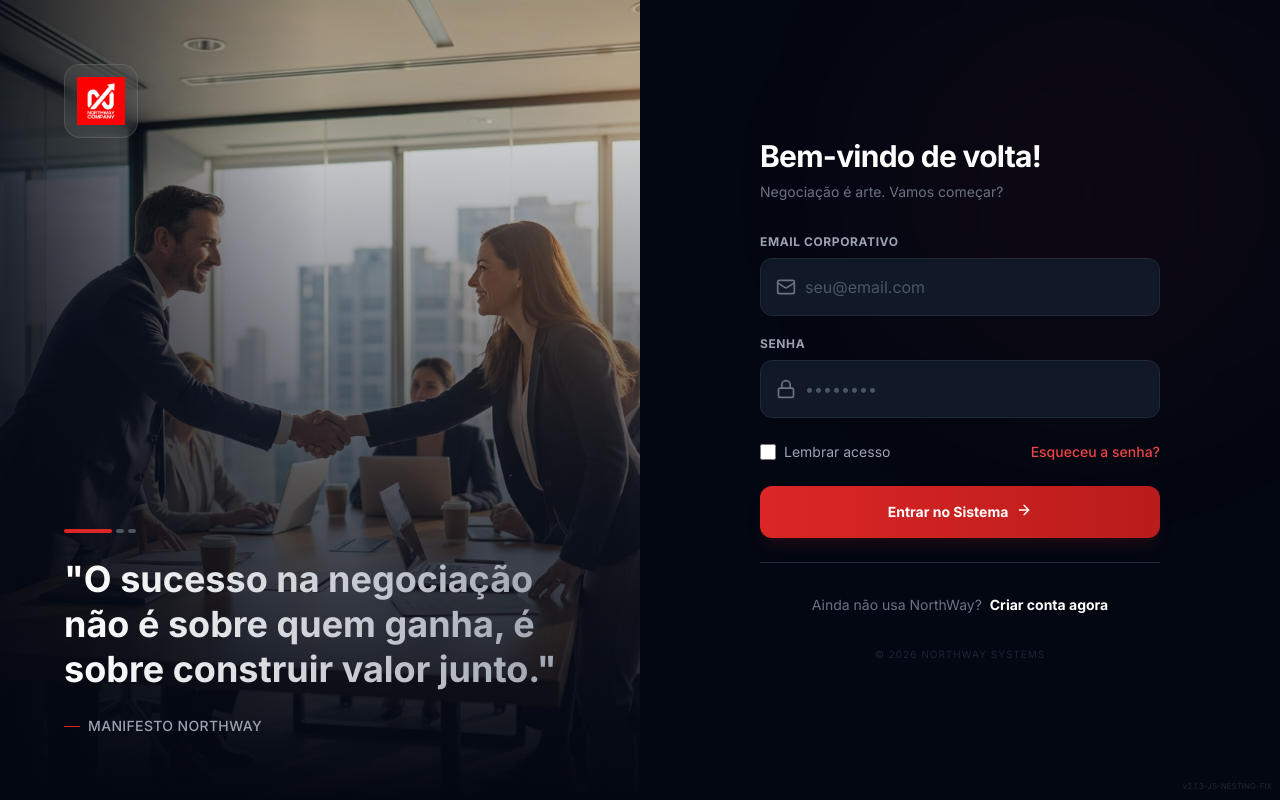
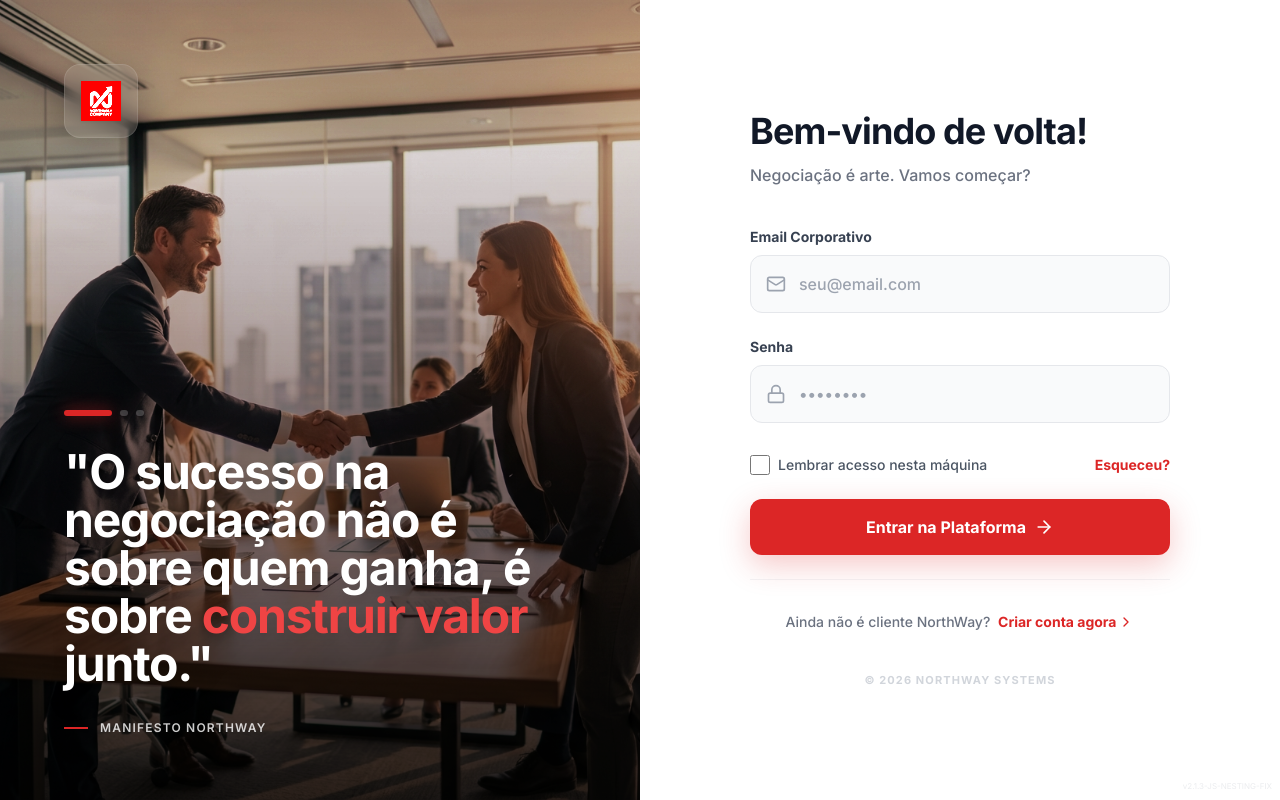
Before and after one commit to marcioholm/NorthWay-2.0, a Flask app: page /login in a window 1280 px wide. Run offline with Flask 3, Linux system fonts and the light colour scheme; some libraries are stand-ins or nearby versions.

Commit message:
Feat: Update Login to Clean Premium (Red/White) - Retry

```diff
--- a/northway_crm/templates/login.html
+++ b/northway_crm/templates/login.html
@@ -1,137 +1,147 @@
 {% extends "base.html" %}
 
 {% block content %}
-<div class="min-h-screen flex bg-gray-950 text-white font-sans selection:bg-red-600 selection:text-white">
-    <!-- Left Side: Cinematic Image -->
-    <div class="hidden lg:flex lg:w-1/2 relative overflow-hidden">
-        <!-- Background Image with Zoom Effect -->
+<div class="min-h-screen flex bg-white font-sans selection:bg-red-600 selection:text-white">
+    <!-- Left Side: Cinematic Image (Unchanged complexity, just clean overlay) -->
+    <div class="hidden lg:flex lg:w-1/2 relative overflow-hidden bg-gray-900">
+        <!-- Background Image -->
         <div id="login-bg-image"
-            class="absolute inset-0 bg-cover bg-center transition-transform duration-[30s] ease-out transform scale-100 hover:scale-110"
+            class="absolute inset-0 bg-cover bg-center transition-transform duration-[40s] ease-out transform scale-100 hover:scale-110"
             data-bg="{{ url_for('static', filename='images/login-bg.png') }}"></div>
 
-        <!-- Premium Gradient Overlay -->
-        <div class="absolute inset-0 bg-gradient-to-t from-gray-950 via-gray-900/60 to-transparent"></div>
-        <div class="absolute inset-0 bg-gradient-to-r from-gray-950 via-transparent to-transparent opacity-80"></div>
+        <!-- Elegant Overlay (Darker to make text pop, but image clearer) -->
+        <div
+            class="absolute inset-0 bg-gradient-to-t from-black/90 via-black/40 to-transparent mix-blend-multiply opacity-90">
+        </div>
+        <div class="absolute inset-0 bg-red-900/20 mix-blend-overlay"></div>
 
         <!-- Content -->
         <div class="relative z-10 p-16 flex flex-col justify-between h-full w-full">
             <div>
-                <!-- Logo Floating -->
-                <div class="inline-flex p-3 rounded-2xl bg-white/5 backdrop-blur-md border border-white/10 shadow-2xl">
-                    <img src="{{ url_for('static', filename='images/logo.png') }}" alt="NorthWay" class="h-12 w-auto">
+                <!-- Glass Logo Container -->
+                <div
+                    class="inline-flex p-4 rounded-2xl bg-white/10 backdrop-blur-md border border-white/10 shadow-[0_8px_32px_rgba(0,0,0,0.2)]">
+                    <img src="{{ url_for('static', filename='images/logo.png') }}" alt="NorthWay"
+                        class="h-10 w-auto brightness-200 contrast-125 filter drop-shadow-sm">
                 </div>
             </div>
 
             <div class="max-w-xl">
-                <div class="flex gap-1 mb-6">
-                    <div class="h-1 w-12 bg-red-600 rounded-full"></div>
-                    <div class="h-1 w-2 bg-gray-600 rounded-full"></div>
-                    <div class="h-1 w-2 bg-gray-600 rounded-full"></div>
+                <div class="flex gap-2 mb-8">
+                    <div class="h-1.5 w-12 bg-red-600 rounded-full shadow-[0_0_15px_rgba(220,38,38,0.6)]"></div>
+                    <div class="h-1.5 w-2 bg-white/20 rounded-full"></div>
+                    <div class="h-1.5 w-2 bg-white/20 rounded-full"></div>
                 </div>
                 <blockquote
-                    class="text-4xl font-bold leading-tight mb-6 text-transparent bg-clip-text bg-gradient-to-r from-white to-gray-400">
-                    "O sucesso na negociação não é sobre quem ganha, é sobre construir valor junto."
+                    class="text-4xl md:text-5xl font-bold leading-[1.1] mb-8 text-white tracking-tight drop-shadow-xl">
+                    "O sucesso na negociação não é sobre quem ganha, é sobre <span class="text-red-500">construir
+                        valor</span> junto."
                 </blockquote>
-                <p class="text-gray-400 font-medium tracking-wide uppercase text-sm flex items-center gap-2">
-                    <span class="w-4 h-[1px] bg-red-600"></span> Manifesto NorthWay
+                <p class="text-white/80 font-semibold tracking-widest uppercase text-xs flex items-center gap-3">
+                    <span class="w-6 h-[2px] bg-red-600"></span> Manifesto NorthWay
                 </p>
             </div>
         </div>
     </div>
 
-    <!-- Right Side: Login Form -->
-    <div class="w-full lg:w-1/2 flex items-center justify-center p-8 lg:p-16 bg-gray-950 relative">
-        <!-- Decorator -->
-        <div class="absolute top-0 right-0 w-96 h-96 bg-red-600/5 rounded-full blur-[100px] pointer-events-none"></div>
+    <!-- Right Side: Login Form (Clean White & Red) -->
+    <div class="w-full lg:w-1/2 flex items-center justify-center p-8 lg:p-20 bg-white relative">
+        <div class="w-full max-w-[420px] space-y-10 relative z-10">
 
-        <div class="w-full max-w-[400px] space-y-8 relative z-10">
+            <!-- Header -->
             <div class="text-center lg:text-left">
                 <!-- Mobile Logo -->
                 <div class="flex justify-center lg:justify-start lg:hidden mb-10">
                     <img src="{{ url_for('static', filename='images/logo.png') }}" alt="NorthWay" class="h-10 w-auto">
                 </div>
 
-                <h2 class="text-3xl font-bold tracking-tight text-white">Bem-vindo de volta!</h2>
-                <p class="mt-2 text-sm text-gray-500" id="sales-quote">Foco no cliente, o resto vem.</p>
+                <h1 class="text-4xl font-bold tracking-tight text-gray-900 mb-3">Bem-vindo de volta!</h1>
+                <p class="text-base text-gray-500 font-medium" id="sales-quote">Foco no cliente, o resto vem.</p>
             </div>
 
+            <!-- Alerts -->
             {% with messages = get_flashed_messages(with_categories=true) %}
             {% if messages %}
             {% for category, message in messages %}
-            <div class="p-4 rounded-xl bg-red-500/10 border border-red-500/20 flex items-start gap-3 animate-fade-in">
-                <i data-lucide="alert-circle" class="w-5 h-5 text-red-500 flex-shrink-0 mt-0.5"></i>
-                <p class="text-sm text-red-400 font-medium">{{ message }}</p>
+            <div
+                class="p-4 rounded-xl bg-red-50 border border-red-100 flex items-start gap-4 animate-fade-in shadow-sm">
+                <div class="p-1 bg-red-100 rounded-full text-red-600">
+                    <i data-lucide="alert-circle" class="w-5 h-5"></i>
+                </div>
+                <p class="text-sm text-red-800 font-semibold leading-relaxed pt-0.5">{{ message }}</p>
             </div>
             {% endfor %}
             {% endif %}
             {% endwith %}
 
-            <form class="mt-8 space-y-6" action="{{ url_for('auth.login') }}" method="POST"
+            <form class="space-y-6" action="{{ url_for('auth.login') }}" method="POST"
                 onsubmit="showLoadingState(this)">
-                <div class="space-y-5">
+
+                <div class="space-y-6">
                     <div class="group">
                         <label for="email"
-                            class="block text-xs font-bold text-gray-400 uppercase tracking-wider mb-2 group-focus-within:text-red-500 transition-colors">Email
+                            class="block text-sm font-bold text-gray-700 mb-2 group-focus-within:text-red-600 transition-colors">Email
                             Corporativo</label>
-                        <div class="relative">
+                        <div class="relative transition-all duration-300 transform group-focus-within:-translate-y-1">
                             <div class="absolute inset-y-0 left-0 pl-4 flex items-center pointer-events-none">
                                 <i data-lucide="mail"
-                                    class="h-5 w-5 text-gray-500 group-focus-within:text-white transition-colors"></i>
+                                    class="h-5 w-5 text-gray-400 group-focus-within:text-red-600 transition-colors"></i>
                             </div>
                             <input id="email" name="email" type="email" autocomplete="email" required
-                                class="block w-full pl-11 pr-4 py-4 bg-gray-900 border border-gray-800 rounded-xl focus:outline-none focus:ring-2 focus:ring-red-600/50 focus:border-red-600 text-white placeholder-gray-600 transition-all shadow-inner"
+                                class="block w-full pl-12 pr-4 py-4 bg-gray-50 border border-gray-200 rounded-xl focus:outline-none focus:ring-4 focus:ring-red-50 focus:border-red-500 text-gray-900 placeholder-gray-400 transition-all font-medium"
                                 placeholder="seu@email.com">
                         </div>
                     </div>
 
                     <div class="group">
                         <label for="password"
-                            class="block text-xs font-bold text-gray-400 uppercase tracking-wider mb-2 group-focus-within:text-red-500 transition-colors">Senha</label>
-                        <div class="relative">
+                            class="block text-sm font-bold text-gray-700 mb-2 group-focus-within:text-red-600 transition-colors">Senha</label>
+                        <div class="relative transition-all duration-300 transform group-focus-within:-translate-y-1">
                             <div class="absolute inset-y-0 left-0 pl-4 flex items-center pointer-events-none">
                                 <i data-lucide="lock"
-                                    class="h-5 w-5 text-gray-500 group-focus-within:text-white transition-colors"></i>
+                                    class="h-5 w-5 text-gray-400 group-focus-within:text-red-600 transition-colors"></i>
                             </div>
                             <input id="password" name="password" type="password" autocomplete="current-password"
                                 required
-                                class="block w-full pl-11 pr-4 py-4 bg-gray-900 border border-gray-800 rounded-xl focus:outline-none focus:ring-2 focus:ring-red-600/50 focus:border-red-600 text-white placeholder-gray-600 transition-all shadow-inner"
+                                class="block w-full pl-12 pr-4 py-4 bg-gray-50 border border-gray-200 rounded-xl focus:outline-none focus:ring-4 focus:ring-red-50 focus:border-red-500 text-gray-900 placeholder-gray-400 transition-all font-medium"
                                 placeholder="••••••••">
                         </div>
                     </div>
                 </div>
 
-                <div class="flex items-center justify-between">
+                <div class="flex items-center justify-between pt-2">
                     <div class="flex items-center">
                         <input id="remember-me" name="remember-me" type="checkbox"
-                            class="h-4 w-4 bg-gray-800 border-gray-700 rounded text-red-600 focus:ring-red-600 focus:ring-offset-gray-900">
+                            class="h-5 w-5 text-red-600 focus:ring-red-500 border-gray-300 rounded cursor-pointer transition-all hover:scale-110">
                         <label for="remember-me"
-                            class="ml-2 block text-sm text-gray-400 select-none cursor-pointer hover:text-gray-300">Lembrar
-                            acesso</label>
+                            class="ml-2 block text-sm font-medium text-gray-600 select-none cursor-pointer hover:text-gray-900">Lembrar
+                            acesso nesta máquina</label>
                     </div>
                     <div class="text-sm">
-                        <a href="#" class="font-medium text-red-500 hover:text-red-400 transition-colors">Esqueceu a
-                            senha?</a>
+                        <a href="#" class="font-bold text-red-600 hover:text-red-800 transition-colors">Esqueceu?</a>
                     </div>
                 </div>
 
                 <button type="submit"
-                    class="w-full flex justify-center py-4 px-4 rounded-xl shadow-lg shadow-red-900/20 text-sm font-bold text-white bg-gradient-to-r from-red-600 to-red-700 hover:from-red-500 hover:to-red-600 focus:outline-none focus:ring-2 focus:ring-offset-2 focus:ring-offset-gray-900 focus:ring-red-600 transition-all transform hover:-translate-y-1">
-                    Entrar no Sistema
-                    <i data-lucide="arrow-right" class="ml-2 w-4 h-4"></i>
+                    class="w-full flex justify-center items-center py-4 px-4 rounded-xl shadow-[0_10px_30px_rgba(220,38,38,0.25)] text-base font-bold text-white bg-red-600 hover:bg-red-700 focus:outline-none focus:ring-4 focus:ring-red-100 transition-all transform hover:-translate-y-1 hover:shadow-[0_15px_35px_rgba(220,38,38,0.35)] active:scale-95">
+                    Entrar na Plataforma
+                    <i data-lucide="arrow-right" class="ml-2 w-5 h-5"></i>
                 </button>
 
-                <div class="mt-8 text-center border-t border-gray-800 pt-8">
-                    <p class="text-sm text-gray-500">
-                        Ainda não usa NorthWay?
+                <div class="mt-8 pt-8 text-center border-t border-gray-100">
+                    <p class="text-sm text-gray-500 font-medium">
+                        Ainda não é cliente NorthWay?
                         <a href="{{ url_for('auth.register') }}"
-                            class="font-bold text-white hover:text-red-500 transition-colors cursor-pointer ml-1">
+                            class="font-bold text-red-600 hover:text-red-800 transition-colors cursor-pointer ml-1 inline-flex items-center group">
                             Criar conta agora
+                            <i data-lucide="chevron-right"
+                                class="w-4 h-4 ml-0.5 transform group-hover:translate-x-1 transition-transform"></i>
                         </a>
                     </p>
                 </div>
             </form>
 
-            <p class="text-center text-[10px] text-gray-700 uppercase tracking-widest mt-12 opacity-50">
+            <p class="text-center text-[11px] text-gray-300 uppercase tracking-widest mt-12 font-bold">
                 &copy; 2026 NorthWay Systems
             </p>
         </div>
@@ -140,7 +150,6 @@
 
 <script>
     (function () {
-        // Motivational Quotes
         const quotes = [
             "Pronto para superar metas hoje?",
             "Negociação é arte. Vamos começar?",
@@ -154,12 +163,11 @@
             quoteEl.innerText = quotes[rand];
         }
 
-        // Apply Background
         const bg = document.getElementById('login-bg-image');
         if (bg) {
             bg.style.backgroundImage = `url('${bg.getAttribute('data-bg')}')`;
 
-            // Subtle Parallax effect on mouse move for desktop
+            // Subtle Parallax
             document.addEventListener('mousemove', (e) => {
                 const x = (window.innerWidth - e.pageX * 2) / 100;
                 const y = (window.innerHeight - e.pageY * 2) / 100;
```
